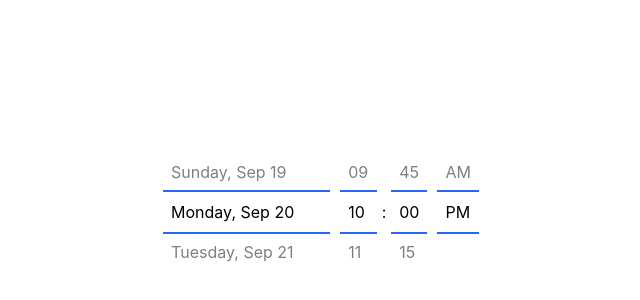
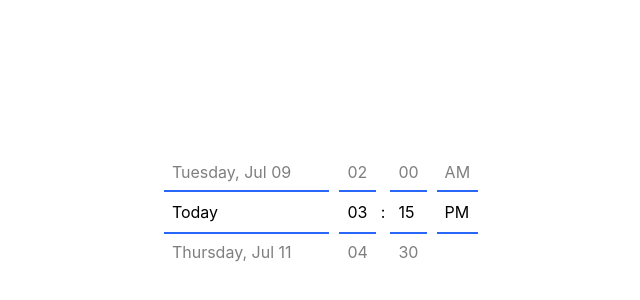
Before and after one commit to EgorDubovik/EDTiimePicker, a React (Vite) app: page / in a window 1280 px wide. Shown: the part 188-488 px from the top of the page, without its empty margins (319-959 px from the left). Built offline with nearby package versions, Linux system fonts and the light colour scheme.

Commit message:
fixes wheels

```diff
--- a/src/App.tsx
+++ b/src/App.tsx
@@ -6,7 +6,6 @@ function App() {
 		<>
 			<div className="main-container">
 				<TimePicker
-               currentDate={"2021-09-20T10:00:00"}
                options={{
                   timeFormat: "hh:mm A",
                }}
--- a/src/TimePicker/Helpers/GetItems.ts
+++ b/src/TimePicker/Helpers/GetItems.ts
@@ -168,7 +168,6 @@ const getAmPm = (date: Date) => {
 			isSelected: index === 1,
 		},
 	];
-
 	return items;
 };
 
--- a/src/TimePicker/PickerWheel.tsx
+++ b/src/TimePicker/PickerWheel.tsx
@@ -3,36 +3,39 @@ import { useEffect, useState, useRef } from "react";
 interface IPickerWheel {
 	onGetItems: (
 		currentDate: Date | string,
-		textFormat: string | null,
-		textItemStep: number
+		textFormat?: string | null,
+		textItemStep?: number
 	) => any;
+   updateDate: (date: Date) => void;
 	textFormat: string | null;
 	textItemStep: number;
 	currentDate: Date | string;
-	viewItems: number;
+	itemsView: number;
 	itemHeight: number;
 	isLoop?: boolean;
 }
 
 const PickerWheel = (props: IPickerWheel) => {
 	const onGetItems = props.onGetItems;
+   const updateDate = props.updateDate;
 	const textFormat = props.textFormat || null;
 	const textItemStep = props.textItemStep || 1;
 	const isLoop = props.isLoop === false ? false : true;
-	const currenDate = new Date(props.currentDate) || new Date();
+	const [currenDate, setCurrentDate] = useState(new Date(props.currentDate) || new Date());
 	const [items, setItems] = useState(
 		onGetItems(currenDate, textFormat, textItemStep)
 	);
-	const viewItems = props.viewItems || 3;
-	const itemsView = viewItems % 2 === 0 ? viewItems / 2 : (viewItems - 1) / 2;
+   const itemsView = props.itemsView || 1;
 	const itemHeight = props.itemHeight || 40;
 
-	const [translateY, setTranslateY] = useState(
-		(items.length / 2 - itemsView) * -itemHeight
-	);
-	const [indexTranslateY, setIndexTranslateY] = useState(
-		Math.round(translateY / itemHeight) * -1 + itemsView
-	);
+	const [translateY, setTranslateY] = useState(() =>{
+      if(isLoop)
+         return (items.length / 2 - itemsView) * -itemHeight
+      return currenDate.getHours() < 12 ? itemHeight * itemsView : itemHeight * (itemsView -1);
+   });
+	const [indexTranslateY, setIndexTranslateY] = useState( () =>{
+      return Math.round(translateY / itemHeight) * -1 + itemsView
+   });
 	const [fixedIndex, setFixedIndex] = useState(indexTranslateY);
 
 	const [marginTop, setMarginTop] = useState(0);
@@ -46,8 +49,20 @@ const PickerWheel = (props: IPickerWheel) => {
 		return items[index].value;
 	};
 
+   const returnValue = () => {
+      if(updateDate) updateDate(getValue());
+   }
+   useEffect(() => {
+      const newDate = new Date(props.currentDate);
+      setCurrentDate(newDate);
+      setItems(onGetItems(newDate, textFormat, textItemStep));
+   }, [props.currentDate]);
+
 	useEffect(() => {
-		setItems(onGetItems(getValue(), textFormat, textItemStep));
+      returnValue();
+      const value = getValue();
+      const items = onGetItems(value, textFormat, textItemStep);
+      setItems(items);
 		const newMarginTopIndex = getMarginTopIndex();
       if(isLoop){
          setMarginTopIndex(newMarginTopIndex);
@@ -106,6 +121,7 @@ const PickerWheel = (props: IPickerWheel) => {
       setTranslateY((prev) =>
          updateTranslateY(Math.round(prev / itemHeight) * itemHeight)
       );
+
 		if (itemsRef.current)
 			itemsRef.current.style.transition = "transform 0.5s ease-out 0s";
 		document.removeEventListener("mousemove", handleMouseMove);
--- a/src/TimePicker/TimePicker.tsx
+++ b/src/TimePicker/TimePicker.tsx
@@ -9,12 +9,12 @@ import {
 	getDaysNameArray,
    getAmPm
 } from "./Helpers/GetItems";
-import React, { useState } from "react";
+import React, { useEffect, useState } from "react";
 
 interface ITimePicker {
 	currentDate?: Date | string | null;
 	options?: {
-		itemsView?: number;
+		viewItems?: number;
 		itemsHeight?: number;
 		daysNameFormat?: string;
 		timeFormat?: string;
@@ -29,7 +29,9 @@ const TimePicker = (prop: ITimePicker) => {
 	const [currenDate, setCurrentDate] = useState(
 		prop.currentDate || new Date()
 	);
-	const itemsView = prop.options?.itemsView || 3;
+	const viewItems = prop.options?.viewItems || 3;
+   const itemsView = viewItems % 2 === 0 ? viewItems / 2 : (viewItems - 1) / 2;
+
 	const itemHeight = prop.options?.itemsHeight || 40;
 	const daysNameWheel = prop.options?.daysNameWheels === false ? false : true;
 	const daysNameFormat = prop.options?.daysNameFormat || "DDDD, MMM DD";
@@ -114,19 +116,28 @@ const TimePicker = (prop: ITimePicker) => {
 
 	const wheelArray = getWeelsArray();
 
+   useEffect(() => {
+      console.log(currenDate);
+   }, [currenDate]);
+
+   const updateCurrentDate = (date: Date) => {
+      setCurrentDate(date);
+   }
+
 	return (
 		<div
 			className="picker-wrapper"
-			style={{ height: itemHeight * itemsView + "px" }}
+			style={{ height: itemHeight * viewItems + "px" }}
 		>
 			{wheelArray.map((item, index) => (
 				<React.Fragment key={index}>
 					<PickerWheel
 						onGetItems={item.onGetItems}
+                  updateDate={updateCurrentDate}
 						textFormat={item.textFormat}
 						textItemStep={item.textItemStep}
 						currentDate={currenDate}
-						viewItems={itemsView}
+						itemsView={itemsView}
 						itemHeight={itemHeight}
                   isLoop={item.isLoop}
 					/>
```
